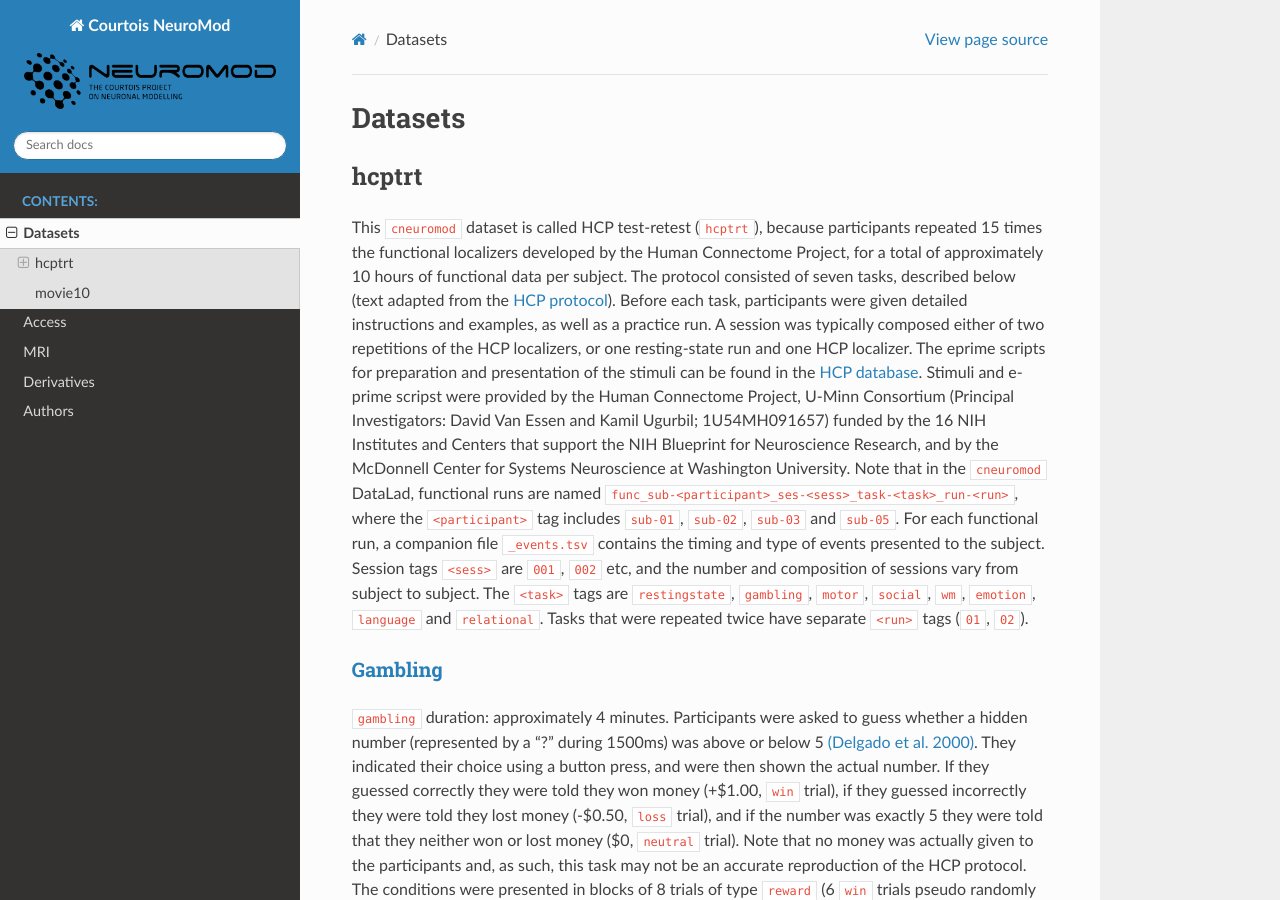
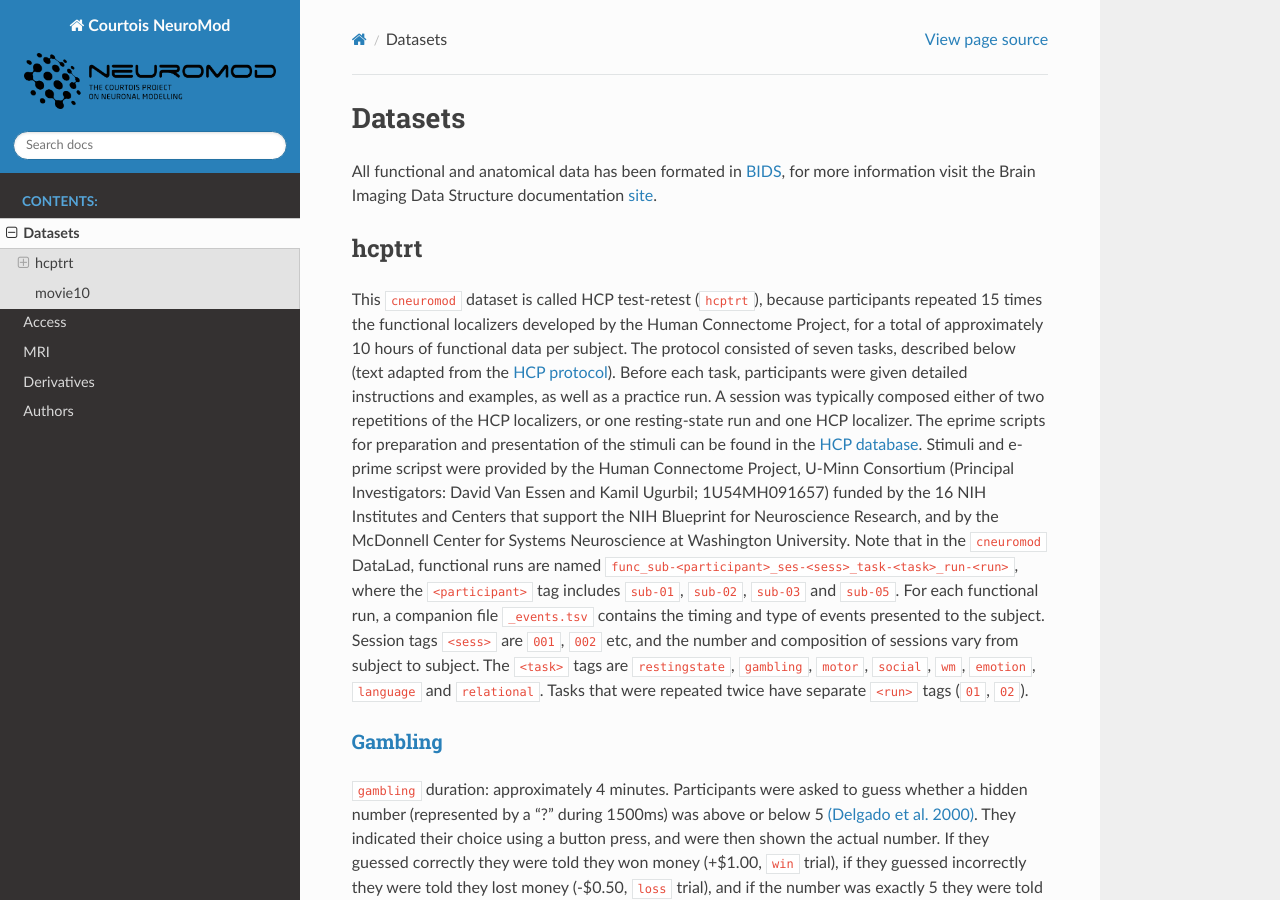
Before and after one commit to courtois-neuromod/cneuromod_docs, a Sphinx documentation site: the page built from source/DATASETS.md, in a window 1280 px wide and 900 px high. Built offline with Sphinx 7.4.7 and the Read the Docs theme 2.0.0, drawn with Linux system fonts in a browser that asks for light colours.

Commit message:
Update DATASETS.md

```diff
--- a/source/DATASETS.md
+++ b/source/DATASETS.md
@@ -1,4 +1,6 @@
 # Datasets
+
+All functional and anatomical data has been formated in [BIDS](https://bids.neuroimaging.io/), for more information visit the Brain Imaging Data Structure documentation [site](https://bids-specification.readthedocs.io/en/stable/).
 
 ## hcptrt
 
```
